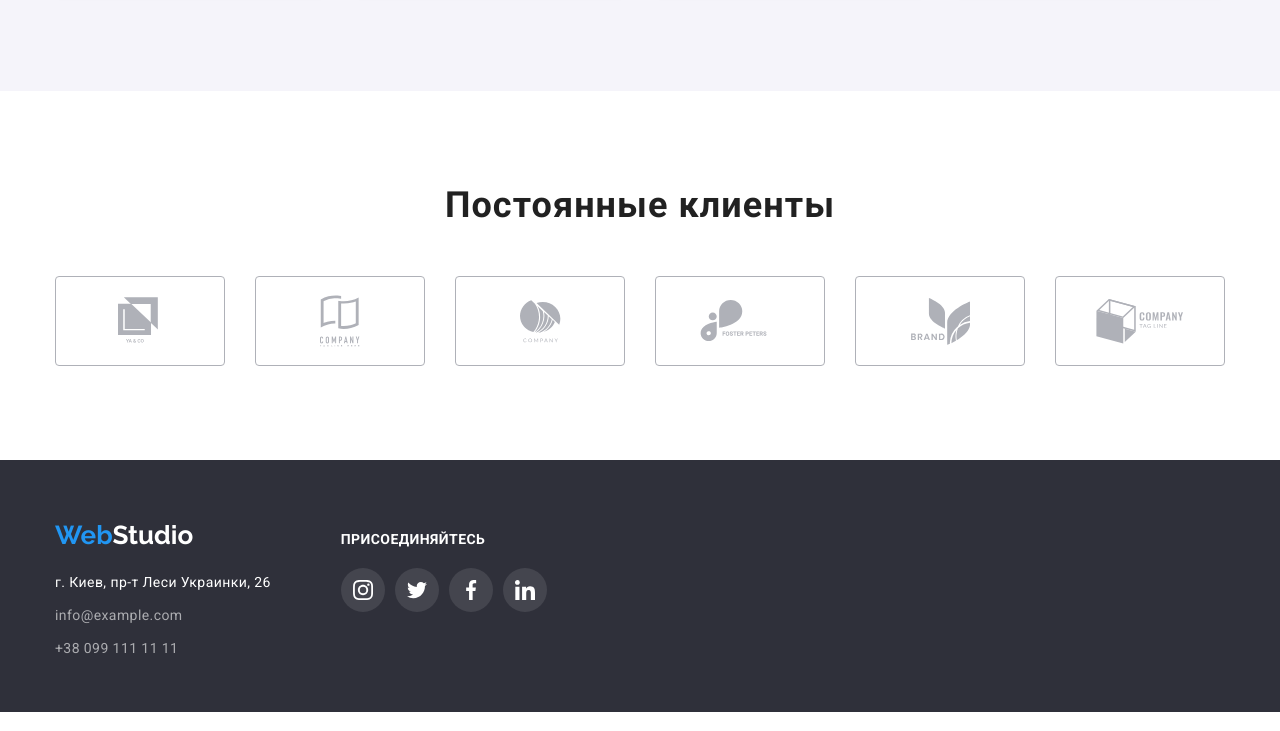
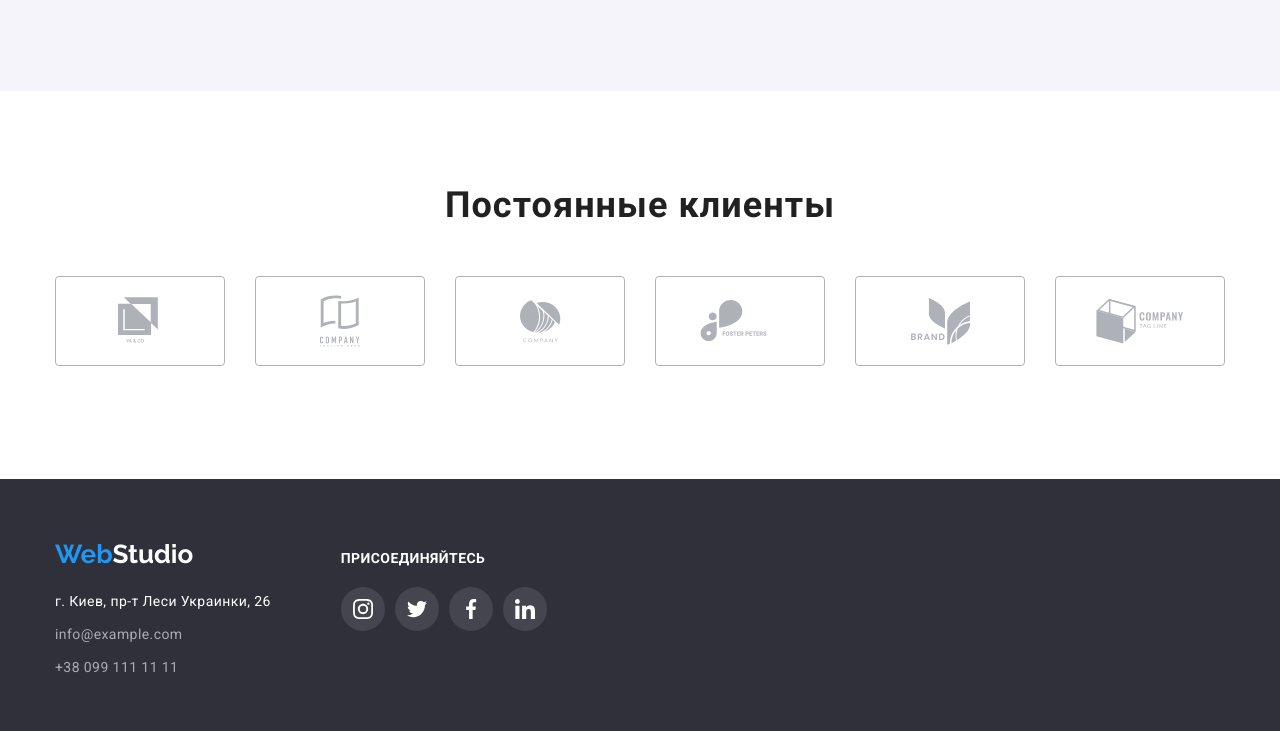
Before and after one commit to miktiang/goit-markup-hw-04, a plain HTML site: page index.html in a window 1280 px wide. Shown: the part 2213-2944 px from the top of the page. Drawn offline with Linux system fonts and the light colour scheme.

Commit message:
fixed regular customers section

```diff
--- a/css/style.css
+++ b/css/style.css
@@ -413,7 +413,7 @@ img {
 /* Regular customers */
 .regular-customers {
   padding-top: 94px;
-  padding-bottom: 94px;
+  padding-bottom: 113px;
 }
 
 .customers-title {
@@ -450,6 +450,10 @@ img {
   box-sizing: border-box;
   border-radius: 4px;
 }
+
+/* .customers-list .customers-icons {
+  flex-basis: calc(100% / 6 - 30px);
+} */
 
 .customers-link:hover,
 .customers-link:focus {
```
